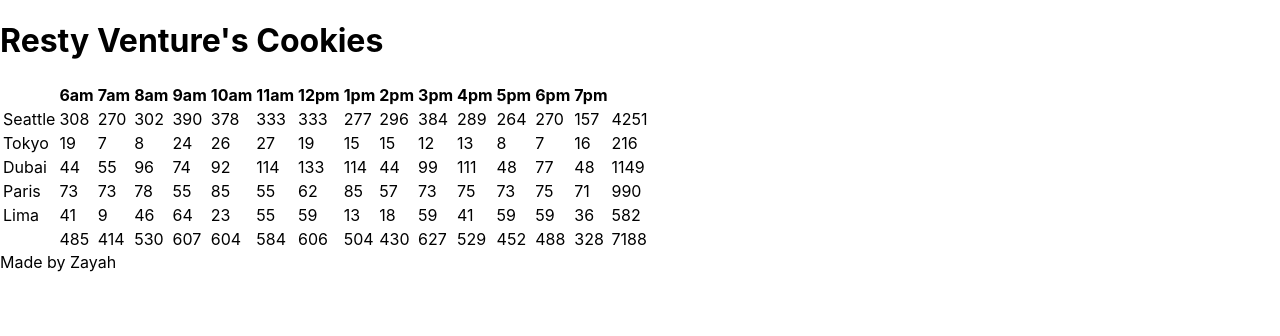
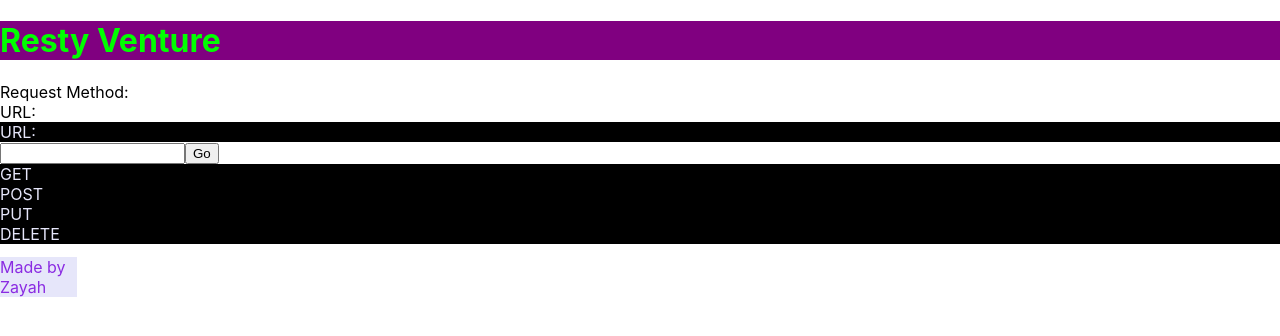
Before and after one commit to ZayahPapaya/resty-venture, a React (Create React App) app: page / in a window 1280 px wide. Shown: the top 336 px of the page. Built offline with nearby package versions, Linux system fonts and the light colour scheme.

Commit message:
Refactors to resty venture design, adds SCSS

```diff
--- a/package.json
+++ b/package.json
@@ -13,6 +13,7 @@
     "react": "^18.2.0",
     "react-dom": "^18.2.0",
     "react-scripts": "5.0.1",
+    "sass": "^1.55.0",
     "typescript": "^4.8.4",
     "web-vitals": "^2.1.4"
   },
--- a/src/App.tsx
+++ b/src/App.tsx
@@ -1,23 +1,43 @@
+import React from 'react';
 import './App.css';
 import { Footer } from './components/footer';
 import { Header } from './components/header';
-import { Cookies, CookieStand } from "./components/cookies";
+import { Results } from './components/results';
+import { Form } from './components/form';
 
-function App() {
-  const stores = [
-    new CookieStand("Seattle", 23, 65, 6.3),
-    new CookieStand("Tokyo", 3, 24, 1.2),
-    new CookieStand("Dubai", 11, 38, 3.7),
-    new CookieStand("Paris", 20, 38, 2.3),
-    new CookieStand("Lima", 2, 16, 4.6),
-  ];
-  return (
-   <>
-   <Header/>
-   <Cookies stores = {stores} />
-   <Footer/>
-   </>
-  );
+class App extends React.Component {
+  constructor(props: any) {
+    super(props);
+    this.state = {
+      data: null,
+      requestParams: {},
+    };
+  }
+  callApi = (request: string) => {
+    const data = {
+      count: 2,
+      results: [
+        { name: 'fake1', url: 'http://pog.com/1' },
+        { name: 'fake2', url: 'http://pog.com/2' },
+      ],
+    };
+    this.setState({ data, request });
+  }
+  render() {
+    //{this.state.requestParams.method}
+    //{this.state.requestParams.url}
+    //data={this.state.data}
+    return (
+      <>
+        <Header />
+        <div>Request Method: </div>
+        <div>URL: </div>
+        <Form handleApiCall={this.callApi} />
+        <Results />
+        <Footer />
+      </>
+    );
+  }
 }
 
 export default App;
--- a/src/components/cookies.tsx
+++ /dev/null
@@ -1,71 +0,0 @@
-const randomCustomers = (min: number, max: number): number => Math.floor(Math.random() * (max - min) + min);
-const hours = [
-  "6am",
-  "7am",
-  "8am",
-  "9am",
-  "10am",
-  "11am",
-  "12pm",
-  "1pm",
-  "2pm",
-  "3pm",
-  "4pm",
-  "5pm",
-  "6pm",
-  "7pm",
-]
-//import hours
-
-export class CookieStand {
-  customersEachHour: number[];
-  cookiesEachHour: number[];
-  totalCookies: number;
-  constructor(
-    readonly locationName: string,
-    readonly minCustomer: number,
-    readonly maxCustomer: number,
-    readonly avgCustomer: number,
-  ) {
-    this.customersEachHour = hours.map(() => randomCustomers(this.minCustomer, this.maxCustomer));
-    this.cookiesEachHour = this.customersEachHour.map((customers: number) => Math.floor(customers * this.avgCustomer));
-    this.totalCookies = this.cookiesEachHour.reduce((a: number, b: number) => a + b, 0);
-  }
-}
-
-export const Cookies = ({ stores }: { stores: CookieStand[] }) => (
-  <table>
-    <thead>
-      <tr>
-        <th></th>
-        {hours.map((h: string) => (
-          <th>{h}</th>
-        ))}
-      </tr>
-    </thead>
-    <tbody>
-      {stores.map((store: CookieStand) => (
-        <tr>
-          <td>{store.locationName}</td>
-          {store.cookiesEachHour.map((cookies: number) => (
-            <td>{cookies}</td>
-          ))}
-          <td>{store.totalCookies}</td>
-        </tr>
-      ))}
-    </tbody>
-    <tfoot>
-      <tr>
-      <th></th>
-      {hours.map((_: string, i: number) => (
-        <td>
-          {stores.reduce((sum: number, store: CookieStand) => sum + store.cookiesEachHour[i], 0)}
-        </td>
-      ))}
-      <td>
-        {stores.reduce((sum: number, store: CookieStand) => sum + store.totalCookies, 0)}
-      </td>
-      </tr>
-    </tfoot>
-  </table>
-)
--- a/src/components/footer.tsx
+++ b/src/components/footer.tsx
@@ -1 +1,2 @@
+import './footer_style.scss'
 export const Footer = () => (<footer>Made by Zayah</footer>);
--- /dev/null
+++ b/src/components/footer_style.scss
@@ -0,0 +1,5 @@
+footer {
+  color: blueviolet;
+  background-color: lavender;
+  width: 6%;
+}
--- /dev/null
+++ b/src/components/form.tsx
@@ -0,0 +1,26 @@
+import './header_style.scss'
+const handleSubmit = (e: any, callback: Function) => {
+  e.preventDefault();
+  const formData = {
+    method:'GET',
+    url: 'https://pokeapi.co/api/v2/pokemon',
+  };
+  callback(formData);
+}
+export const Form = (props:any) => (
+<>
+<form onSubmit={(e) => handleSubmit(e, props.callApi)}>
+  <label>
+    <span>URL: </span>
+    <input name='url' type='text'/>
+    <button type='submit'>Go</button>
+  </label>
+  <label>
+    <span id='get'>GET</span>
+    <span id='post'>POST</span>
+    <span id='put'>PUT</span>
+    <span id='delete'>DELETE</span>
+  </label>
+</form>
+</>
+);
--- /dev/null
+++ b/src/components/form_style.scss
@@ -0,0 +1,6 @@
+span {
+  display: flex;
+  flex-direction: column;
+  color: lavender;
+  background-color: black;
+}
--- a/src/components/header.tsx
+++ b/src/components/header.tsx
@@ -1 +1,2 @@
-export const Header = () => (<header><h1>Resty Venture's Cookies</h1></header>);
+import './form_style.scss'
+export const Header = () => (<header><h1>Resty Venture</h1></header>);
--- /dev/null
+++ b/src/components/header_style.scss
@@ -0,0 +1,4 @@
+header {
+  color: lime;
+  background-color: purple;
+}
--- /dev/null
+++ b/src/components/results.tsx
@@ -0,0 +1 @@
+export const Results = (props: any) => (<section><pre>{props.data ? JSON.stringify(props.data, undefined, 2): null}</pre></section>);
```
Also changed, not shown: 2 other files (tests, documents, lock files or other folders).
